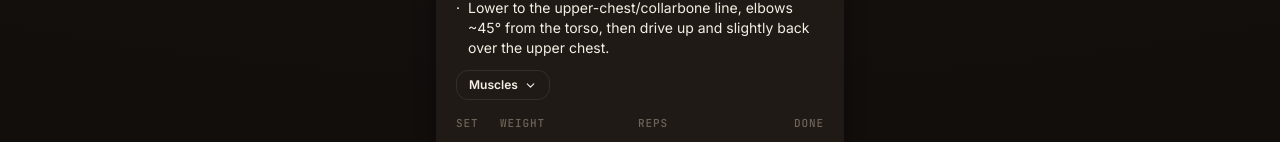
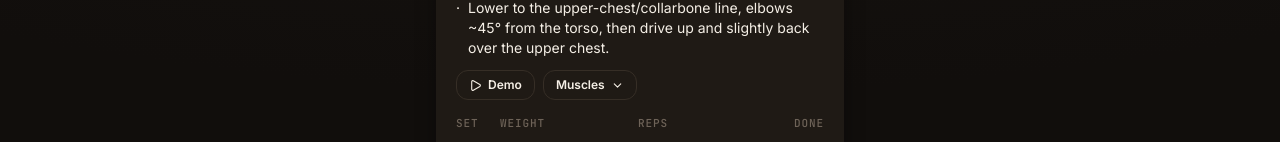
Before and after one commit to bkcttu/Workout, a React (Vite) app: page /#/day/day1 in a window 1280 px wide. Shown: the part 466-608 px from the top of the page. Built offline with nearby package versions, Linux system fonts and the light colour scheme.

Commit message:
Restore YouTube demo link as fallback when no bundled clip exists

```diff
--- a/src/screens/Day.tsx
+++ b/src/screens/Day.tsx
@@ -216,13 +216,24 @@ function ExerciseDetail({ ex }: { ex: Exercise }) {
       </ul>
 
       <div className="mt-3 flex flex-wrap gap-2">
-        {demo && (
+        {demo ? (
           <button
             onClick={() => setShowDemo((s) => !s)}
             className="press inline-flex items-center gap-1.5 rounded-ctl border border-hairline px-3 py-1.5 text-xs font-semibold text-text"
           >
             <Play size={13} /> Demo <ChevronDown size={13} className={showDemo ? 'rotate-180' : ''} />
           </button>
+        ) : (
+          <a
+            href={`https://www.youtube.com/results?search_query=${encodeURIComponent(
+              ex.name.replace(/\(.*?\)/g, '').trim() + ' exercise technique',
+            )}`}
+            target="_blank"
+            rel="noopener noreferrer"
+            className="press inline-flex items-center gap-1.5 rounded-ctl border border-hairline px-3 py-1.5 text-xs font-semibold text-text"
+          >
+            <Play size={13} /> Demo
+          </a>
         )}
         <button
           onClick={() => setShowMap((s) => !s)}
--- a/src/screens/Library.tsx
+++ b/src/screens/Library.tsx
@@ -1,5 +1,5 @@
 import { useMemo, useState } from 'react'
-import { ChevronDown } from 'lucide-react'
+import { ChevronDown, Play } from 'lucide-react'
 import { DAYS, MUSCLE_LABELS, type Exercise, type MuscleId } from '../data/plan'
 import BodyMap, { bestView } from '../components/BodyMap'
 import { demoFor, isGif } from '../lib/demos'
@@ -112,8 +112,20 @@ function Item({ entry }: { entry: (typeof CATALOG)[number] }) {
               )}
             </div>
           )}
-          <div className="mt-3">
+          <div className="mt-3 flex items-center justify-between gap-2">
             <span className="eyebrow">In: {days.join(' · ')}</span>
+            {!demo && (
+              <a
+                href={`https://www.youtube.com/results?search_query=${encodeURIComponent(
+                  ex.name.replace(/\(.*?\)/g, '').trim() + ' exercise technique',
+                )}`}
+                target="_blank"
+                rel="noopener noreferrer"
+                className="press inline-flex items-center gap-1.5 rounded-ctl border border-hairline px-3 py-1.5 text-xs font-semibold text-text"
+              >
+                <Play size={13} /> Demo
+              </a>
+            )}
           </div>
         </div>
       )}
```
